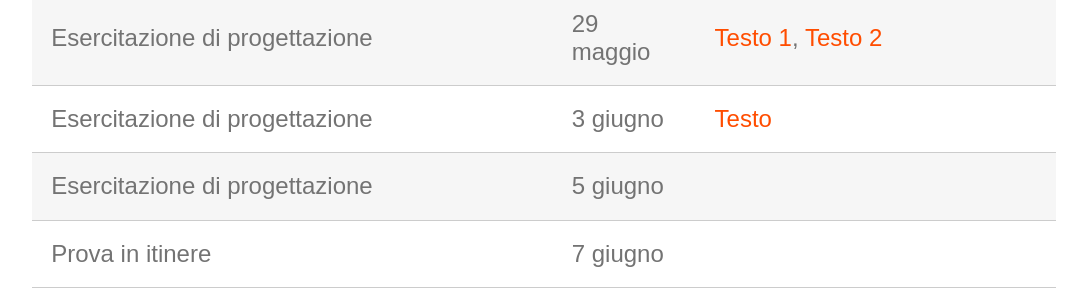
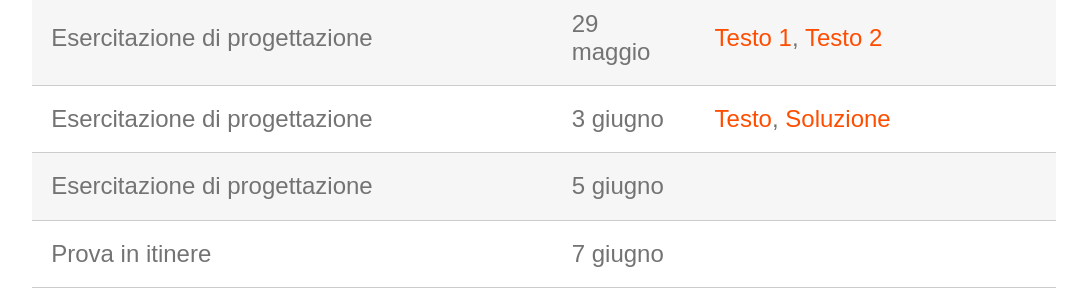
Before and after one commit to perceivelab/db-fo-24, a Jekyll site: the page built from index.md, in a window 1280 px wide and 900 px high, scrolled down 2112 px. Shown: the part 155-455 px from the top of the window, without its empty margins (96-1183 px from the left). Built offline with Jekyll 4.4.1, drawn with Linux system fonts in a browser that asks for light colours.

Commit message:
Update index.md

```diff
--- a/index.md
+++ b/index.md
@@ -42,7 +42,7 @@ Il programma delle lezioni è provvisorio e può subire variazioni.
 | Esercitazione progettazione logica        | 21 maggio | [Testo](https://studentiunict-my.sharepoint.com/:b:/g/personal/simone_palazzo_unict_it/ETc701fvcVhNqaI7534bm24BD06BFJPEBsU516JWSD9MlQ?e=hqgspb), [Soluzione](https://studentiunict-my.sharepoint.com/:b:/g/personal/simone_palazzo_unict_it/ERLwESS6N5RHty7R9nJ6CxwBrwg1Ow-I3f6LdDZ6B5XytQ?e=fLGk57) |
 | Esercitazione di progettazione            | 22 maggio | [Testo](https://studentiunict-my.sharepoint.com/:b:/g/personal/simone_palazzo_unict_it/EaARkPnuMd1Fr7SzJykDeToB2hD5ZP9yfeYaDZkeoUgqOQ?e=oV6yZP), [Soluzione](https://studentiunict-my.sharepoint.com/:b:/g/personal/simone_palazzo_unict_it/ERMdLpjVHMtDo1dmKiASZ58BE4EY2VN08LQfKQ-qeuOBZg?e=uEZTKu) |
 | Esercitazione di progettazione            | 29 maggio | [Testo 1](https://studentiunict-my.sharepoint.com/:b:/g/personal/simone_palazzo_unict_it/ERsTK5qeLzlLiaMtKZW-_dYBh4qkZXOgX1ftFCqp99gRiw?e=nydfAJ), [Testo 2](https://studentiunict-my.sharepoint.com/:b:/g/personal/simone_palazzo_unict_it/EeDtGCJYqCxEhNhQv4cLK8wB2QFrqgWB1quP0jy_lhVO7w?e=Pa1W05) |
-| Esercitazione di progettazione                                     | 3 giugno | [Testo](https://tinyurl.com/exsubtext) |
+| Esercitazione di progettazione                                     | 3 giugno | [Testo](https://tinyurl.com/exsubtext), [Soluzione](https://tinyurl.com/eximmsol) |
 | Esercitazione di progettazione                       | 5 giugno |
 | Prova in itinere                          | 7 giugno |
 
```
